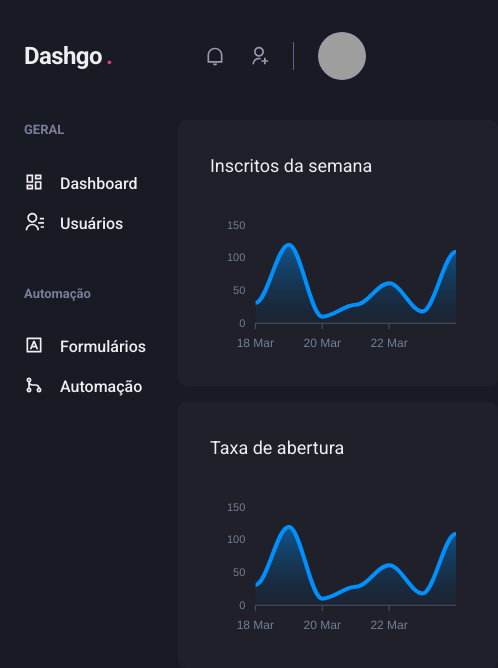
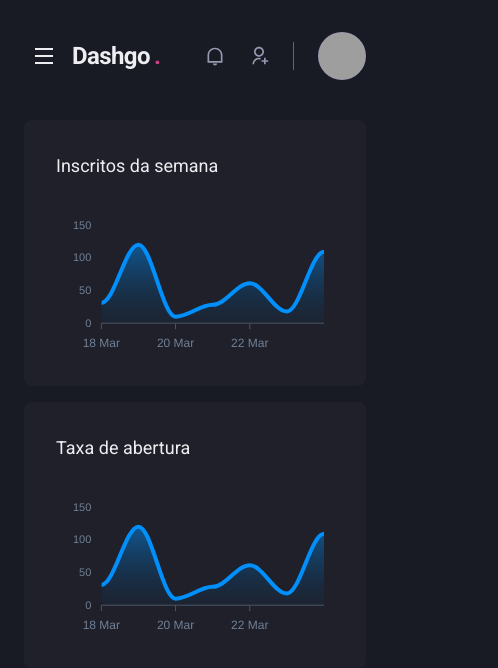
Before and after one commit to joaoh4547/dashgo, a Next.js app: page /dashboard in a window 390 px wide. Shown: the top 668 px of the page, 498 px wide, since content can reach past the window. Built offline with nearby package versions, Linux system fonts and the light colour scheme; grey boxes are pictures that could not be loaded.

Commit message:
Add drawer in mobile screen

```diff
--- a/src/components/Header/index.tsx
+++ b/src/components/Header/index.tsx
@@ -1,11 +1,13 @@
-import { Flex, useBreakpointValue } from "@chakra-ui/react";
+import { Flex, Icon, IconButton, useBreakpointValue } from "@chakra-ui/react";
+import { RiMenuLine } from "react-icons/ri";
+import { useSideBarDrawer } from "../../contexts/SidebarDrawerContext";
 import { Logo } from "./Logo";
 import { NotificationsNav } from "./NotificationsNav";
 import { Profile } from "./Profile";
 import { SearchBox } from "./SearchBox";
 export function Header() {
     const isWideVersion = useBreakpointValue({ base: false, lg: true });
-
+    const { onOpen } = useSideBarDrawer();
     return (
         <Flex
             w="100%"
@@ -17,6 +19,17 @@
             align="center"
             px="6"
         >
+            {!isWideVersion && (
+                <IconButton
+                    display="flex"
+                    aria-label="open navigation"
+                    icon={<Icon as={RiMenuLine} />}
+                    fontSize="24"
+                    variant="unstyled"
+                    onClick={onOpen}
+                    mr="2"
+                ></IconButton>
+            )}
             <Logo />
             {isWideVersion && <SearchBox />}
             <Flex align="center" ml="auto">
--- /dev/null
+++ b/src/components/Sidebar/SidebarNav.tsx
@@ -0,0 +1,24 @@
+import { Stack } from "@chakra-ui/react";
+import {
+    RiContactsLine,
+    RiDashboardLine,
+    RiGitMergeLine,
+    RiInputMethodLine,
+} from "react-icons/ri";
+import { NavLink } from "./NavLink";
+import { NavSection } from "./NavSection";
+
+export function SidebarNav() {
+    return (
+        <Stack spacing="12" align="flex-start">
+            <NavSection title="GERAL">
+                <NavLink icon={RiDashboardLine}>Dashboard</NavLink>
+                <NavLink icon={RiContactsLine}>Usuários</NavLink>
+            </NavSection>
+            <NavSection title="Automação">
+                <NavLink icon={RiInputMethodLine}>Formulários</NavLink>
+                <NavLink icon={RiGitMergeLine}>Automação</NavLink>
+            </NavSection>
+        </Stack>
+    );
+}
--- a/src/components/Sidebar/index.tsx
+++ b/src/components/Sidebar/index.tsx
@@ -1,26 +1,38 @@
-import { Box, Stack } from "@chakra-ui/react";
 import {
-    RiContactsLine,
-    RiDashboardLine,
-    RiGitMergeLine,
-    RiInputMethodLine,
-} from "react-icons/ri";
-import { NavLink } from "./NavLink";
-import { NavSection } from "./NavSection";
+    Box,
+    Drawer,
+    DrawerBody,
+    DrawerCloseButton,
+    DrawerContent,
+    DrawerHeader,
+    DrawerOverlay,
+    useBreakpointValue,
+} from "@chakra-ui/react";
+import { useSideBarDrawer } from "../../contexts/SidebarDrawerContext";
+import { SidebarNav } from "./SidebarNav";
 
 export function Sidebar() {
+    const isDrawerSidebar = useBreakpointValue({ base: true, lg: false });
+    const { isOpen, onClose } = useSideBarDrawer();
+
+    if (isDrawerSidebar) {
+        return (
+            <Drawer isOpen={isOpen} placement="left" onClose={onClose}>
+                <DrawerOverlay>
+                    <DrawerContent bg="gray.800" p="4">
+                        <DrawerCloseButton mt="6" />
+                        <DrawerHeader>Navegação</DrawerHeader>
+                        <DrawerBody>
+                            <SidebarNav />
+                        </DrawerBody>
+                    </DrawerContent>
+                </DrawerOverlay>
+            </Drawer>
+        );
+    }
     return (
         <Box as="aside" w="64" mr="8">
-            <Stack spacing="12" align="flex-start">
-                <NavSection title="GERAL">
-                    <NavLink icon={RiDashboardLine}>Dashboard</NavLink>
-                    <NavLink icon={RiContactsLine}>Usuários</NavLink>
-                </NavSection>
-                <NavSection title="Automação">
-                    <NavLink icon={RiInputMethodLine}>Formulários</NavLink>
-                    <NavLink icon={RiGitMergeLine}>Automação</NavLink>
-                </NavSection>
-            </Stack>
+            <SidebarNav />
         </Box>
     );
 }
--- /dev/null
+++ b/src/contexts/SidebarDrawerContext.tsx
@@ -0,0 +1,33 @@
+import { useDisclosure, UseDisclosureReturn } from "@chakra-ui/react";
+import { useRouter } from "next/router";
+import { createContext, ReactNode, useContext, useEffect } from "react";
+
+interface SideBarDrawerProviderProps {
+    children: ReactNode;
+}
+
+type SideBarDrawerContextData = UseDisclosureReturn;
+
+const SideBarDrawerContext = createContext<SideBarDrawerContextData>(
+    {} as SideBarDrawerContextData
+);
+
+export function SideBarDrawerProvider({
+    children,
+}: SideBarDrawerProviderProps) {
+    const disclosure = useDisclosure();
+    const router = useRouter();
+
+    useEffect(() => {
+        disclosure.onClose();
+    }, [router.asPath]);
+    return (
+        <SideBarDrawerContext.Provider value={disclosure}>
+            {children}
+        </SideBarDrawerContext.Provider>
+    );
+}
+
+export function useSideBarDrawer() {
+    return useContext(SideBarDrawerContext);
+}
--- a/src/pages/_app.tsx
+++ b/src/pages/_app.tsx
@@ -1,11 +1,14 @@
 import { AppProps } from "next/app";
 import { ChakraProvider } from "@chakra-ui/react";
 import { theme } from "../styles/theme";
+import { SideBarDrawerProvider } from "../contexts/SidebarDrawerContext";
 
 function MyApp({ Component, pageProps }: AppProps) {
     return (
         <ChakraProvider theme={theme}>
-            <Component {...pageProps} />
+            <SideBarDrawerProvider>
+                <Component {...pageProps} />
+            </SideBarDrawerProvider>
         </ChakraProvider>
     );
 }
```
